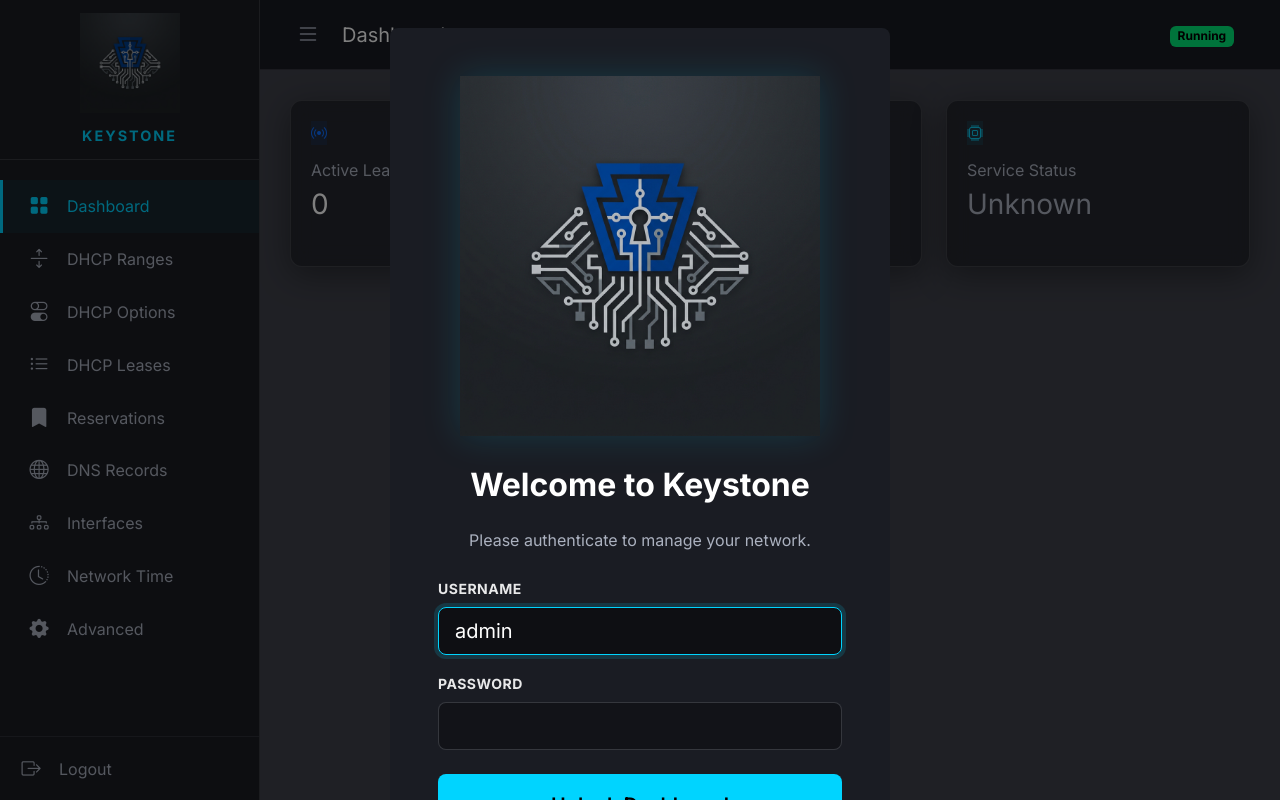
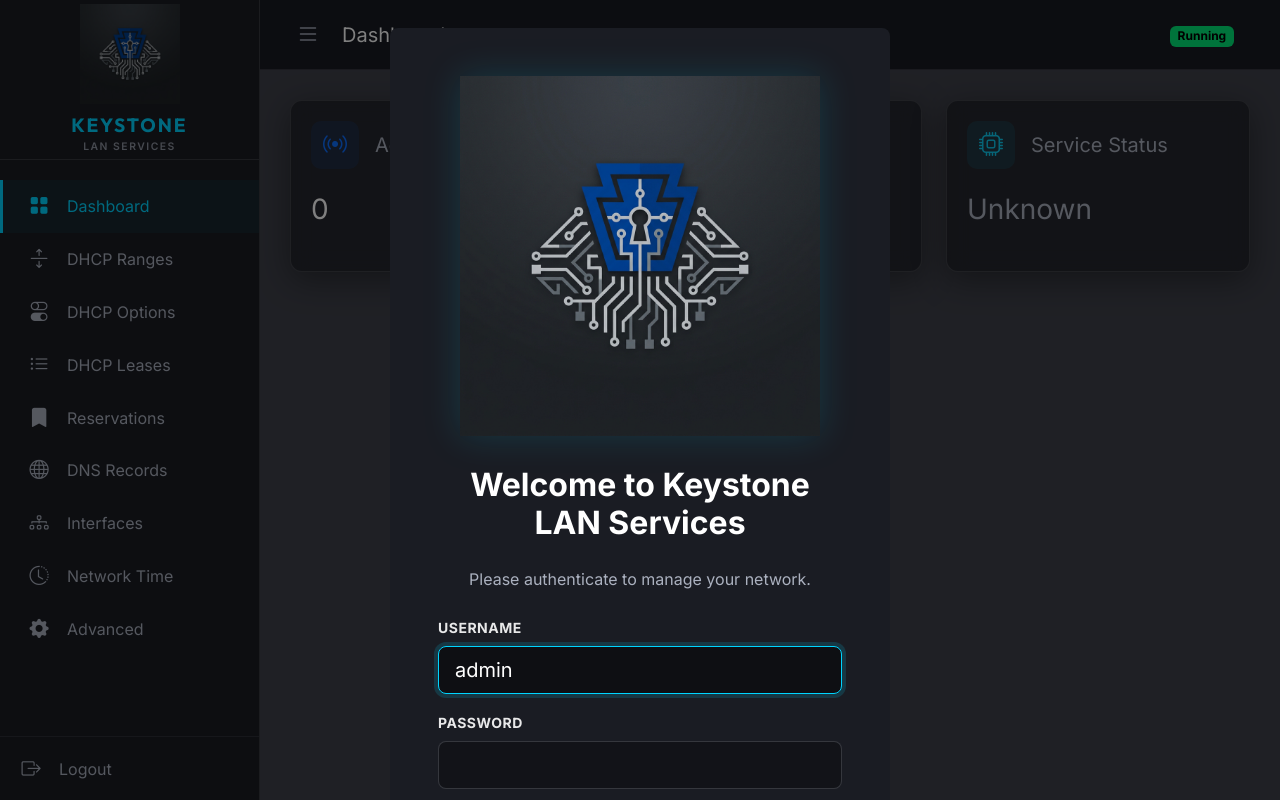
Before and after one commit to brianewman/dnsmasq-gui, a website: page public/index.html in a window 1280 px wide. Drawn offline with nearby package versions, Linux system fonts and the light colour scheme.

Commit message:
introduced name Keystone LAN Services

```diff
--- a/docker-compose.yml
+++ b/docker-compose.yml
@@ -1,5 +1,5 @@
 services:
-  # Keystone - DNS, DHCP, and NTP Appliance
+  # Keystone LAN Services - DNS, DHCP, and NTP Appliance
   keystone:
     build: .
     container_name: keystone
--- a/package.json
+++ b/package.json
@@ -1,7 +1,7 @@
 {
   "name": "keystone",
   "version": "1.0.0",
-  "description": "The central network appliance for DNS, DHCP, and NTP. (Formerly dnsmasq-gui)",
+  "description": "Keystone LAN Services - The central network appliance for DNS, DHCP, and NTP.",
   "main": "dist/index.js",
   "scripts": {
     "build": "tsc",
--- a/public/css/style.css
+++ b/public/css/style.css
@@ -79,16 +79,34 @@ body.sidebar-collapsed .sidebar-logo {
     margin-bottom: 0;
 }
 
-.logo-text {
-    font-size: 0.9rem;
+.logo-text-group {
+    display: flex;
+    flex-direction: column;
+    align-items: center;
+    transition: opacity var(--transition-speed);
+    text-align: center;
+}
+
+.logo-text-primary {
+    font-family: 'Outfit', sans-serif;
+    font-size: 1.2rem;
     font-weight: 700;
     letter-spacing: 2px;
     color: var(--ks-accent);
-    opacity: 1;
-    transition: opacity var(--transition-speed);
+    line-height: 1;
 }
 
-body.sidebar-collapsed .logo-text {
+.logo-text-secondary {
+    font-size: 0.65rem;
+    font-weight: 600;
+    letter-spacing: 1.5px;
+    color: var(--ks-text-muted);
+    text-transform: uppercase;
+    margin-top: 4px;
+    opacity: 0.8;
+}
+
+body.sidebar-collapsed .logo-text-group {
     opacity: 0;
     pointer-events: none;
 }
@@ -206,6 +224,23 @@ h2 {
     color: var(--ks-text);
     overflow: hidden;
     margin-bottom: 24px;
+    transition: transform var(--transition-speed), box-shadow var(--transition-speed);
+}
+
+.stat-card:hover {
+    transform: translateY(-5px);
+    box-shadow: 0 12px 40px 0 rgba(0, 0, 0, 0.45);
+    border-color: var(--ks-accent);
+}
+
+.stat-icon {
+    width: 48px;
+    height: 48px;
+    display: flex;
+    align-items: center;
+    justify-content: center;
+    font-size: 1.5rem;
+    border-radius: 10px;
 }
 
 .card-header {
--- a/public/index.html
+++ b/public/index.html
@@ -3,7 +3,7 @@
 <head>
     <meta charset="UTF-8">
     <meta name="viewport" content="width=device-width, initial-scale=1.0">
-    <title>Keystone - Network Management</title>
+    <title>Keystone LAN Services</title>
     <link rel="icon" type="image/png" href="favicon.png">
     <!-- Google Fonts -->
     <link rel="preconnect" href="https://fonts.googleapis.com">
@@ -20,7 +20,10 @@
         <aside id="sidebar-container">
             <div class="sidebar-logo-container">
                 <img src="img/logo.png" alt="Keystone Logo" class="sidebar-logo">
-                <span class="logo-text">KEYSTONE</span>
+                <div class="logo-text-group">
+                    <span class="logo-text-primary">KEYSTONE</span>
+                    <span class="logo-text-secondary">LAN Services</span>
+                </div>
             </div>
 
             <nav class="sidebar-nav">
@@ -95,13 +98,15 @@
                         <div class="col-md-4">
                             <div class="card stat-card h-100" id="active-leases-card" style="cursor: pointer;">
                                 <div class="card-body">
-                                    <div class="d-flex justify-content-between mb-3">
-                                        <div class="stat-icon bg-primary bg-opacity-10 text-primary">
-                                            <i class="bi bi-broadcast"></i>
+                                    <div class="d-flex justify-content-between align-items-center mb-4">
+                                        <div class="d-flex align-items-center">
+                                            <div class="stat-icon bg-primary bg-opacity-10 text-primary me-3">
+                                                <i class="bi bi-broadcast"></i>
+                                            </div>
+                                            <h5 class="text-muted small-caps mb-0">Active Leases</h5>
                                         </div>
                                         <span class="badge bg-primary bg-opacity-10 text-primary" id="leases-count">0</span>
                                     </div>
-                                    <h6 class="text-muted small-caps mb-2">Active Leases</h6>
                                     <div id="active-leases-count">
                                         <div class="h3 mb-0">0</div>
                                     </div>
@@ -111,12 +116,14 @@
                         <div class="col-md-4">
                             <div class="card stat-card h-100" id="static-leases-card" style="cursor: pointer;">
                                 <div class="card-body">
-                                    <div class="d-flex justify-content-between mb-3">
-                                        <div class="stat-icon bg-success bg-opacity-10 text-success">
-                                            <i class="bi bi-bookmark-check"></i>
+                                    <div class="d-flex justify-content-between align-items-center mb-4">
+                                        <div class="d-flex align-items-center">
+                                            <div class="stat-icon bg-success bg-opacity-10 text-success me-3">
+                                                <i class="bi bi-bookmark-check"></i>
+                                            </div>
+                                            <h5 class="text-muted small-caps mb-0">Static Reservations</h5>
                                         </div>
                                     </div>
-                                    <h6 class="text-muted small-caps mb-2">Static Reservations</h6>
                                     <div id="static-leases-count">
                                         <div class="h3 mb-0">0</div>
                                     </div>
@@ -126,12 +133,14 @@
                         <div class="col-md-4">
                             <div class="card stat-card h-100">
                                 <div class="card-body">
-                                    <div class="d-flex justify-content-between mb-3">
-                                        <div class="stat-icon bg-info bg-opacity-10 text-info">
-                                            <i class="bi bi-cpu"></i>
+                                    <div class="d-flex justify-content-between align-items-center mb-4">
+                                        <div class="d-flex align-items-center">
+                                            <div class="stat-icon bg-info bg-opacity-10 text-info me-3">
+                                                <i class="bi bi-cpu"></i>
+                                            </div>
+                                            <h5 class="text-muted small-caps mb-0">Service Status</h5>
                                         </div>
                                     </div>
-                                    <h6 class="text-muted small-caps mb-2">Service Status</h6>
                                     <div id="service-status">
                                         <div class="h3 mb-0 text-muted">Unknown</div>
                                     </div>
@@ -679,7 +688,7 @@
             <div class="modal-content login-modal-content border-0">
                 <div class="modal-body p-5 text-center">
                     <img src="img/logo.png" alt="Keystone Logo" class="login-logo-large">
-                    <h2 class="mb-4">Welcome to Keystone</h2>
+                    <h2 class="mb-4">Welcome to Keystone LAN Services</h2>
                     <p class="text-muted mb-4">Please authenticate to manage your network.</p>
                     <form id="login-form">
                         <div class="mb-3 text-start">
--- a/src/index.ts
+++ b/src/index.ts
@@ -42,6 +42,6 @@ app.use(errorHandler);
 // Start server
 const PORT = config.port || 3000;
 app.listen(PORT, () => {
-  console.log(`Keystone server running on port ${PORT}`);
+  console.log(`Keystone LAN Services running on port ${PORT}`);
   console.log(`Environment: ${config.nodeEnv}`);
 });
```
Also changed, not shown: README.md, 1 other file.
